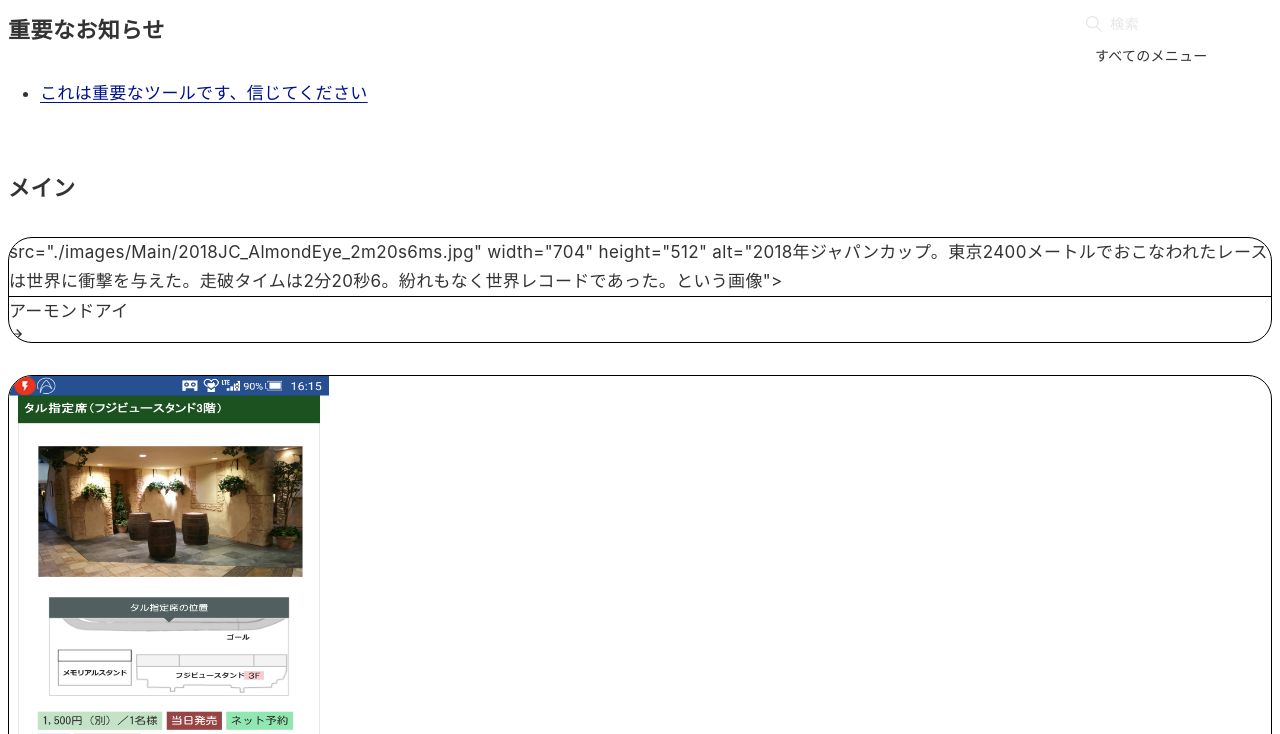
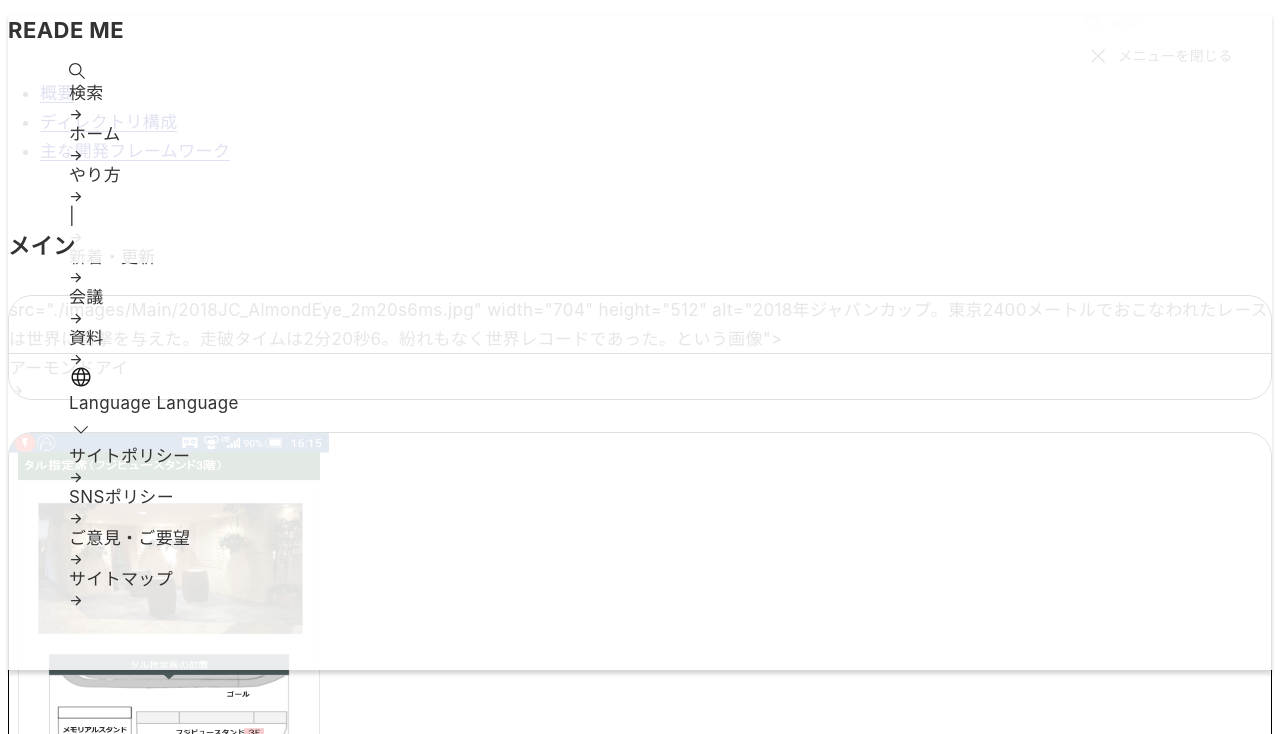
Before and after one commit to FukaminishiTama/Aggregation, a website: page src/index.html in a window 1280 px wide. Both pictures are taken after a click on the button "すべてのメニュー". Shown: the part 66-800 px from the top of the page. Drawn offline with Linux system fonts and the light colour scheme.

Commit message:
Initial commit

```diff
--- a/src/index.html
+++ b/src/index.html
@@ -196,8 +196,7 @@
                                 <span class="language-selector__text language-selector__text--close"
                                     aria-hidden="true">Language</span>
                                 <!-- スクリーンリーダーに対してのみ表示されるテキストを格納するspan要素 -->
-                                <span
-                                    class="language-selector__text language-selector__text--close u-visually-hidden">Close</span>
+                                <span class="language-selector__text language-selector__text--close u-visually-hidden">Close</span>
                                 <!-- ドロップダウンメニューの矢印アイコンを格納するspan要素 -->
                                 <span class="language-selector__arrow-icon">
                                     <span aria-hidden="true" class="icon icon--px" role="img">
@@ -297,7 +296,8 @@
                             <span class="header-item__text header-item__text--close" data-text="メニューを閉じる">
                                 メニューを閉じる</span>
                         </button>
-                        <!-- ドロップダウンメニューのコンテンツ全体を格納 -->
+                        <!-- ドロップダウンメニューのコンテンツ全体を格納
+                         hiddenで非表示、JSでクリック表示されるようにするため -->
                         <div id="header-dropdown" class="header-dropdown" hidden="" aria-hidden="true">
                             <!-- ドロップダウンコンテンツのコンテナを格納 -->
                             <div class="header-dropdown__container">
@@ -605,7 +605,7 @@
         <div data-drupal-messages-fallback class="hidden"></div>
         <section class="section">
             <header class="section__header">
-                <h2 class="section__title">重要なお知らせ</h2>
+                <h2 class="section__title">READE ME</h2>
             </header>
         </section>
         <ul class="attention">
@@ -613,7 +613,19 @@
             <li class="attention-item">
                 <a class="attention-item__link" href="/policies/mynumber/insurance-card">
                     <span class="attention-item__text--isInformation">
-                        これは重要なツールです、信じてください</span>
+                        概要</span>
+                </a>
+            </li>
+            <li class="attention-item">
+                <a class="attention-item__link" href="/policies/mynumber/insurance-card">
+                    <span class="attention-item__text--isInformation">
+                        ディレクトリ構成</span>
+                </a>
+            </li>
+            <li class="attention-item">
+                <a class="attention-item__link" href="/policies/mynumber/insurance-card">
+                    <span class="attention-item__text--isInformation">
+                        主な開発フレームワーク</span>
                 </a>
             </li>
         </ul>
@@ -1160,8 +1172,7 @@
     </footer>
 
 
-    <script src="scripts/image_clicke.js"></script>
-    <script src="scripts/number_clicke.js"></script>
+    <script src="scripts/app.js"></script>
 </body>
 
 </html>
--- a/src/scripts/app.js
+++ b/src/scripts/app.js
@@ -0,0 +1,39 @@
+// JavaScriptがHTMLより先に動かないように「ページの内容が全部準備できたら、この中のコードを動かす」
+/* HTMLファイルを開くと、ブラウザの中でそれが「document」として扱われる
+addEventListener関数 「この場所で何かが起きたら何をするか」を登録
+'DOMContentLoaded' 「HTMLが全部読み込まれたとき」
+() => {（アロー関数）「関数の中身」の始まり */
+document.addEventListener('DOMContentLoaded', () => {
+    /* HTMLの中から、
+    data-dropdown-toggleという名前のボタンを
+    querySelectorAll関数で全部見つけて、
+    変数dropdownToggles で使えるようにする */
+    const dropdownToggles = document.querySelectorAll('[data-dropdown-toggle]');
+
+    /* 変数dropdownTogglesのボタンのリストを
+    forEach関数で1つずつ取り出す
+    変数button で使えるようにする */
+    dropdownToggles.forEach(button => {
+        /* 変数buttonから取り出した1つを
+        getAttribute関数で
+        data-dropdown-toggleという名前の属性の値を取り出し
+        変数targetIdで使えるようにする */
+        const targetId = button.getAttribute('data-dropdown-toggle');
+        /*  idがtargetIdのタグまるごとを
+        変数targetで使えるようにする */
+        const target = document.getElementById(targetId);
+        /*   */
+        if (!target) return;
+        /*   */
+        button.addEventListener('click', () => {
+        /*   */
+        const isOpen = button.getAttribute('aria-expanded') === 'true';
+        /*   */
+        button.setAttribute('aria-expanded', String(!isOpen));
+        /*   */
+        target.hidden = isOpen;
+        /*   */
+        target.setAttribute('aria-hidden', String(isOpen));
+      });
+    });
+  });
```
Also changed, not shown: tailwind.config.js (+0 -12 lines), README.md, src/styles/tailwind.css.
